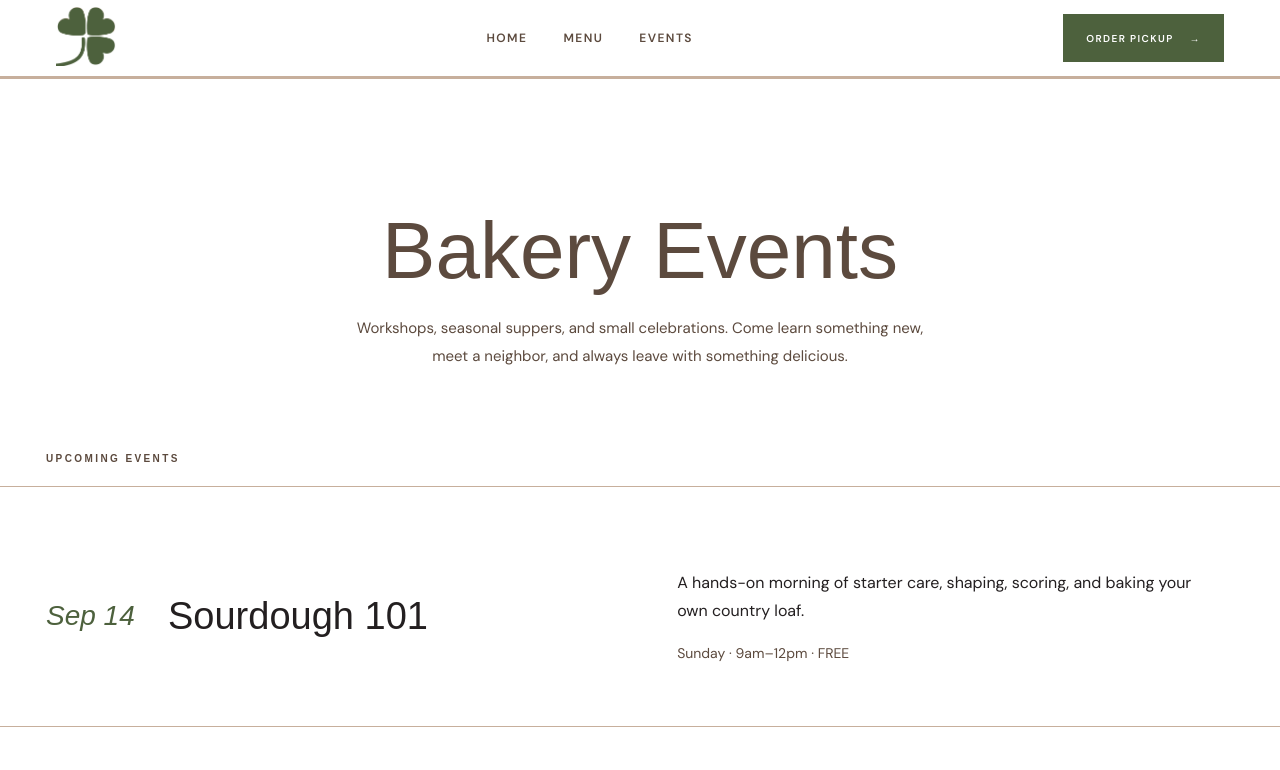
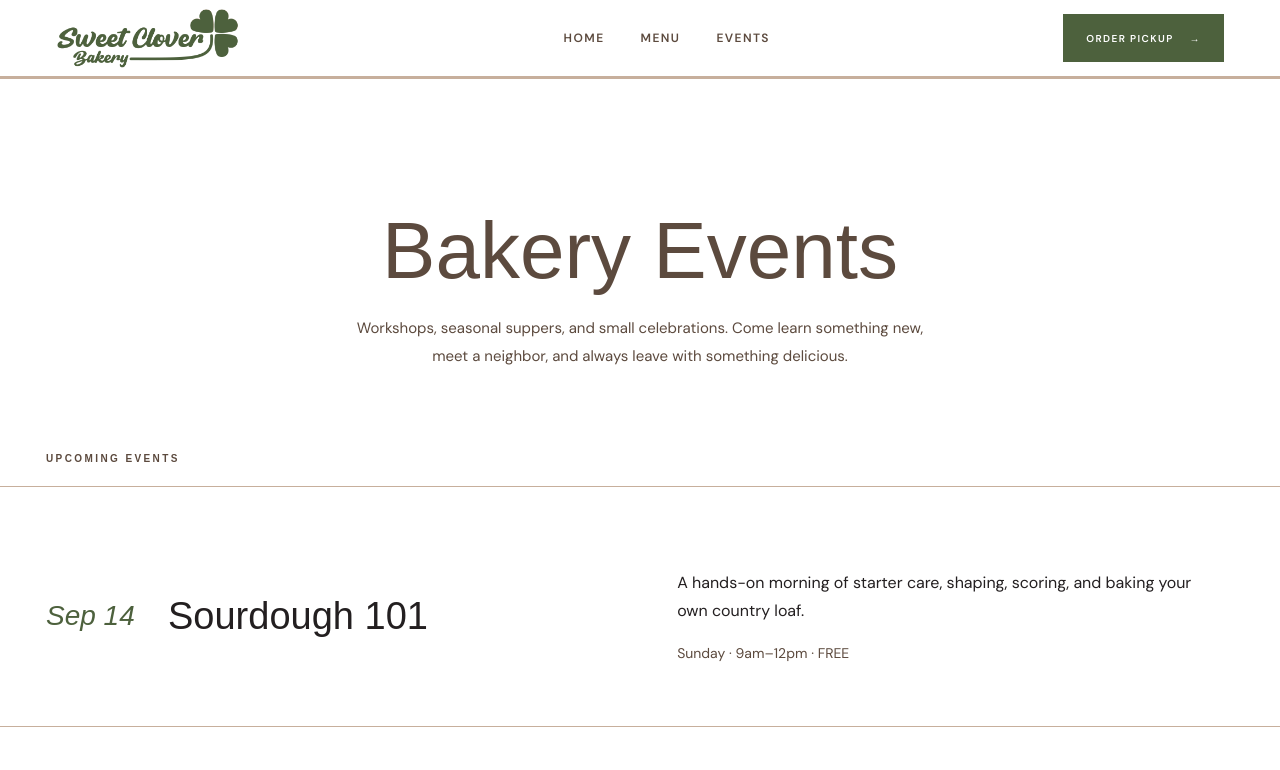
Before and after one commit to 334fa26/web-dev-ii-fa26-group-project-group-3, a plain HTML site: page events.html in a window 1280 px wide. Shown: the top 770 px of the page. Drawn offline with Linux system fonts and the light colour scheme.

Commit message:
update header logo on all pages

```diff
--- a/events.html
+++ b/events.html
@@ -24,7 +24,12 @@
     <header>
         <div class="headerContent">
             <a class="brand" href="index.html">
-                <img class="headerLogo" src="logos/SCicon.png" alt="Sweet Clover Bakery" />
+                <!-- Code sourced from W3Schools -->
+                <picture>
+                    <source media="(max-width:509px)" srcset="logos/SCicon.png">
+                    <source media="(min-width:510px)" srcset="logos/sweetclover.png">
+                    <img id=scLogo src="sweetclover.png" alt="Sweet Clover Bakery" style="width:auto;">
+                </picture>
             </a>
             <nav class="desktopNav" aria-label="Primary navigation">
                 <a class="activeNavLink " href="index.html">Home</a>
```
Also changed, not shown: index.html (+6 -2 lines), menu.html (+1 -1 lines).
